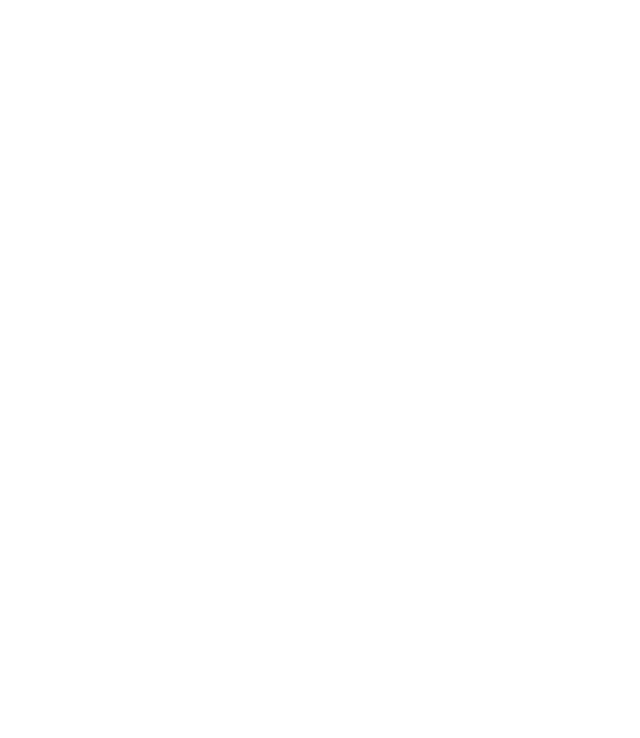
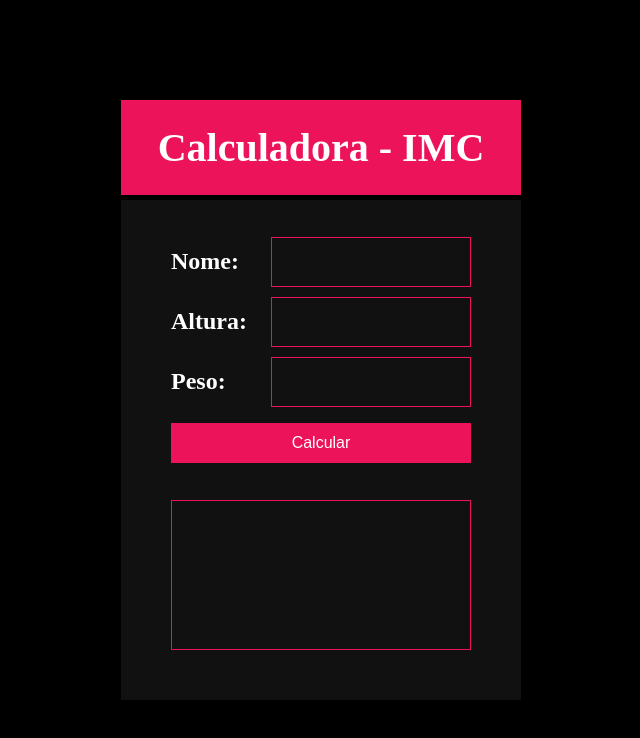
Before and after one commit to arthurpiloto/calculadora-imc-js, a plain HTML site: page index.html in a window 1280 px wide. Shown: the whole page, without its empty margins (319-959 px from the left). Drawn offline with Linux system fonts and the light colour scheme.

Commit message:
html e css feitos / js em progresso

```diff
--- a/app.js
+++ b/app.js
@@ -1 +1,17 @@
 `use strict`
+
+function mostrarResultado () {
+    const nome = document.getElementById(`nome`).value
+    const altura = document.getElementById(`altura`).value
+    const peso = document.getElementById(`peso`).value
+    const imcForm = document.getElementById(`imc-form`)
+
+    console.log(imcForm.reportValidity())
+
+    console.log(`nome: ${nome}`)
+    console.log(`peso: ${peso}`)
+    console.log(`altura: ${altura}`)
+
+}
+
+const calcular = document.getElementById(`calcular`).addEventListener(`click`, mostrarResultado)
--- /dev/null
+++ b/button.css
@@ -0,0 +1,51 @@
+.button {
+    height: 40px;
+    padding: 6px 12px;
+    border-style: none;
+    outline: none;
+    background-color: black;
+    color: white;
+    font-size: 1rem;
+    cursor: pointer;
+    transition: box-shadow 1s ease;
+}
+
+.button.blue {
+    background-color: #1fb6ff;
+}
+
+button.green {
+    background-color: #13ce66;
+}
+
+button.red {
+    background-color: #ff4949;
+}
+
+button.template {
+    background-color: #ed135a;
+}
+
+.button:hover {
+    box-shadow: inset 0px 0px 0px 20px #00000066;
+}
+
+@media (max-width: 480px) {
+    .button.mobile {
+        color: transparent;
+        font-size: 0;
+        width: 50px;
+        height: 50px;
+        border-radius: 50%;
+        position: fixed;
+        top: 90vh;
+        left: 80vw;
+    }
+    .button.mobile::before {
+        content: '+';
+        color: black;
+        font-size: 2rem;
+        width: 100%;
+        height: 100%;
+    }
+}
--- a/index.html
+++ b/index.html
@@ -2,21 +2,33 @@
 <html lang="pt-BR">
 <head>
     <meta charset="UTF-8">
-    <meta http-equiv="X-UA-Compatible" content="IE=edge">
     <meta name="viewport" content="width=device-width, initial-scale=1.0">
+    <title>IMC</title>
     <link rel="stylesheet" href="./style.css">
+    <link rel="stylesheet" href="./button.css">
     <script src="./app.js" defer></script>
-    <title>Calculadora IMC</title>
 </head>
 <body>
-    <head>
-
-    </head>
     <main>
-
+        <div class="container">
+            <div class="title">Calculadora - IMC</div>
+            <form id="imc-form">
+                <div class="input">
+                    <label>Nome:</label>
+                    <input type="text" id="nome">
+                </div>
+                <div class="input">
+                    <label>Altura:</label>
+                    <input type="number" id="altura">
+                </div>
+                <div class="input">
+                    <label>Peso:</label>
+                    <input type="number" id="peso">
+                </div>
+            </form>
+            <button id="calcular" class="button template">Calcular</button>
+            <div class="result"></div>
+        </div>
     </main>
-    <footer>
-
-    </footer>
 </body>
 </html>
--- a/style.css
+++ b/style.css
@@ -3,3 +3,113 @@
     margin: 0;
     box-sizing: border-box;
 }
+:root {
+    --primary-color: #ed135a;
+    --light-color: #ff5c86;
+    --dark-color: #b30031;
+    --bg-color: #ff5c8644;
+}
+main {
+    display: flex;
+    width: 100vw;
+    height: 100vh;
+    justify-content: center;
+    align-items: center;
+    background-color: #000;
+}
+
+.container {
+    display: flex;
+    flex-direction: column;
+    align-items: center;
+    justify-content: space-between;
+    padding-bottom: 50px;
+    background-color: #fff;
+    width: 400px;
+    height: 600px;
+    /* box-shadow: 0 0 100vw var(--bg-color); */
+    color: #fff;
+    background-color: #111;
+}
+
+.title {
+    display: flex;
+    justify-content: center;
+    align-items: center;
+    width: 100%;
+    height: 100px;
+    font: bold 2.5rem serif;
+    border-bottom: solid 5px #000;
+    background-color: var(--primary-color);
+    margin-bottom: 20px;
+    color: #fff;
+}
+
+form {
+    display: flex;
+    flex-direction: column;
+    align-items: center;
+    width: 100%;
+    gap: 10px;
+}
+
+.input {
+    display: flex;
+    width: 300px;
+    height: 50px;
+    justify-content: space-between;
+    align-items: center;
+}
+.input input {
+    width: 200px;
+    height: 50px;
+    border: 1px solid var(--primary-color);
+    outline: none;
+    font: bold 1.5rem serif;
+    padding-left: 10px;
+    background-color: #111;
+    color: #fff;
+}
+
+.input input:focus {
+    box-shadow: 0px 0px 6px var(--light-color);
+}
+
+.input label {
+    font: bold 1.5rem serif;
+}
+
+button {
+    width: 300px;
+    height: 40px;
+    /* font: bold 1.2rem serif;
+    background-color: var(--primary-color);
+    outline: none;
+    border: none;
+    cursor: pointer; */
+}
+
+.result {
+    display: flex;
+    flex-direction: column;
+    margin-top: 20px;
+    align-items: flex-start;
+    width: 300px;
+    height: 150px;
+    border: 1px solid var(--primary-color);
+    font: italic 1.5rem serif;
+    font-weight: 500;
+    /* box-shadow: 0px 0px 10px black; */
+    /* background-color: var(--light-color); */
+    /* color: #fff; */
+    padding: 20px;
+    user-select: none;
+}
+
+.verde {
+    color: green;
+}
+
+.vermelho {
+    color: red;
+}
```
